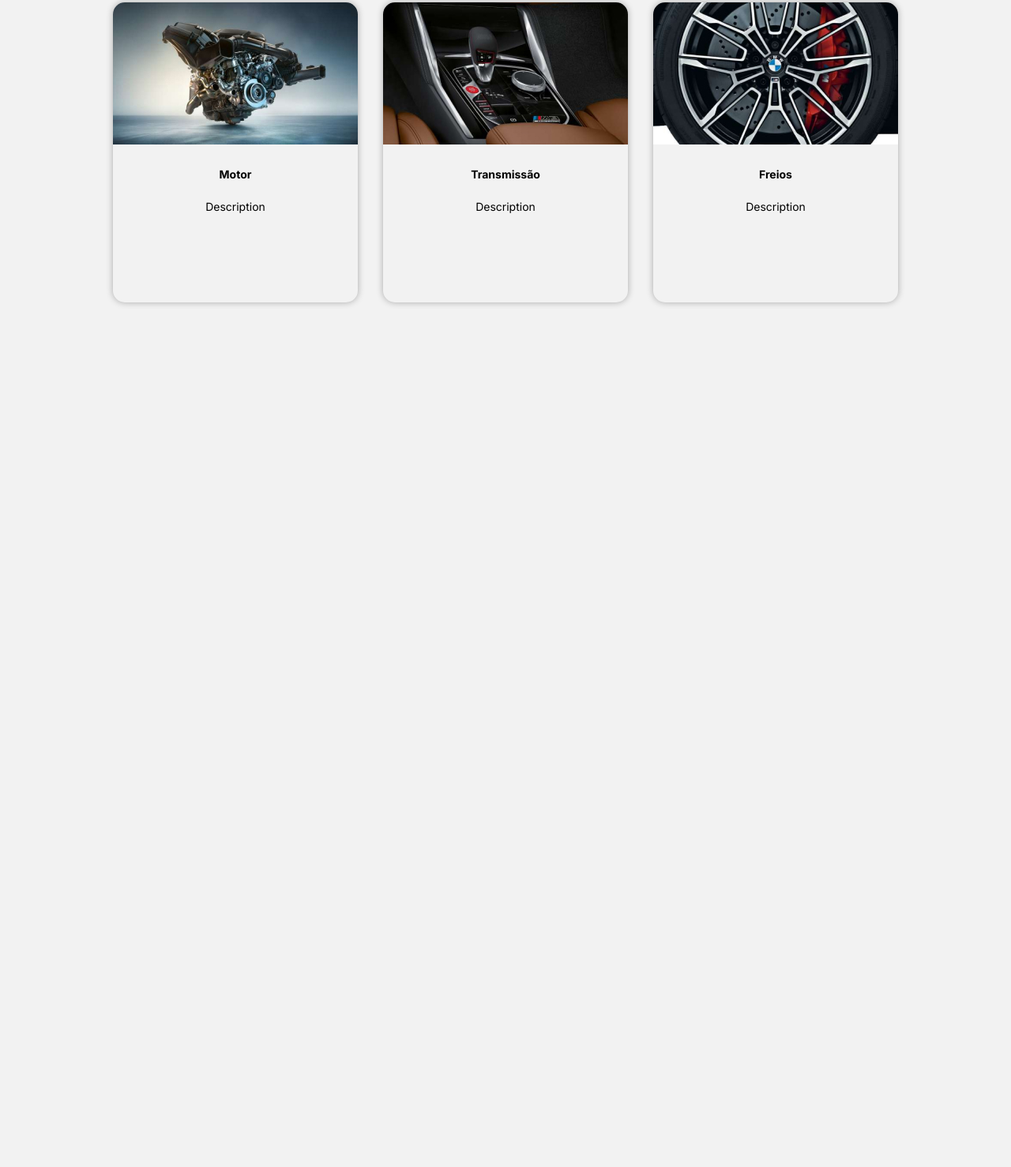
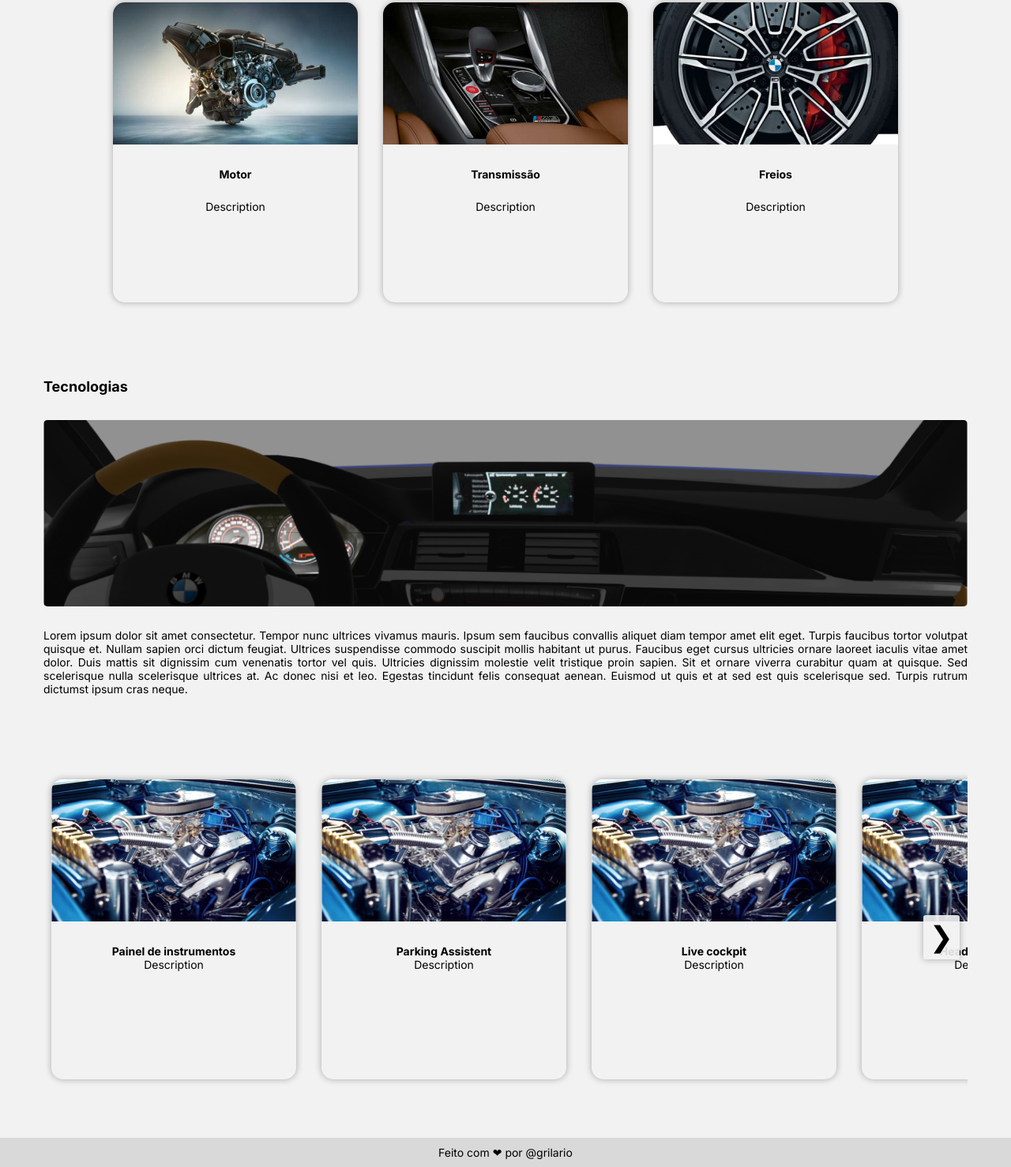
Before and after one commit to grilario/ladding-bmw-m4, a website: page src/index.html in a window 1280 px wide. Shown: the part 3249-4727 px from the top of the page at 79% size. Before the commit the page ends 3696 px from the top, so only its background shows below. Drawn offline with nearby package versions, Linux system fonts and the light colour scheme; files that its build step writes are made by us from their sources.

Commit message:
feat: creating technologies section

```diff
--- a/src/assets/styles/home.scss
+++ b/src/assets/styles/home.scss
@@ -274,3 +274,134 @@ section.perfomance {
     }
   }
 }
+
+section.technologies {
+  max-width: 1230px;
+  padding: 0 30px;
+  margin: 4rem auto;
+  margin-top: 6rem;
+
+  > img {
+    width: 100%;
+    border-radius: 5px;
+    margin-top: 2rem;
+    margin-bottom: 1.5rem;
+  }
+
+  p {
+    text-align: justify;
+  }
+
+  .scroll {
+    width: 100%;
+    overflow-x: scroll;
+    padding: 10px;
+    position: relative;
+    scroll-behavior: smooth;
+  }
+
+  .scroll::-webkit-scrollbar {
+    display: none;
+  }
+
+  .advance {
+    display: block;
+    position: absolute;
+    right: 10px;
+    bottom: 0;
+    transform: translateY(calc(-190px + 50%));
+    z-index: 10;
+
+    font-size: 36px;
+    line-height: 36px;
+    border: none;
+    color: base.$black-900;
+    background-color: rgba(base.$white-100, $alpha: 0.9);
+    box-shadow: 0 0 8px rgba($color: #000000, $alpha: 0.3);
+    padding: 10px 8px;
+    border-radius: 3px;
+  }
+
+  .back {
+    display: block;
+    position: absolute;
+    left: 10px;
+    bottom: 0;
+    transform: translateY(calc(-190px + 50%));
+    z-index: 10;
+
+    font-size: 36px;
+    line-height: 36px;
+    border: none;
+    color: base.$black-900;
+    background-color: rgba(base.$white-100, $alpha: 0.9);
+    box-shadow: 0 0 8px rgba($color: #000000, $alpha: 0.3);
+    padding: 10px 8px;
+    border-radius: 3px;
+    transition: opacity 500ms ease;
+  }
+
+  .advance.none {
+    opacity: 0;
+    display: none;
+  }
+
+  .back.none {
+    opacity: 0;
+    display: none;
+  }
+
+  .cards {
+    width: 1980px;
+    height: 380px;
+
+    display: flex;
+    align-items: stretch;
+    justify-content: flex-start;
+    gap: 2rem;
+    margin-top: 6rem;
+  }
+
+  .card {
+    width: 310px;
+    border-radius: 15px;
+    overflow: hidden;
+    box-shadow: 0 0 8px rgba($color: #000000, $alpha: 0.3);
+
+    img {
+      width: 100%;
+    }
+
+    .text {
+      padding: 25px;
+
+      h3 {
+        font-size: 14px;
+        font-weight: bold;
+        color: base.$black-900;
+        text-align: center;
+      }
+
+      p {
+        font-size: 14px;
+        font-weight: 400;
+        color: base.$black-900;
+        text-align: center;
+      }
+    }
+  }
+}
+
+body main > footer {
+  width: 100%;
+
+  display: flex;
+  align-items: center;
+  justify-content: center;
+  background: #D9D9D9;
+
+  p {
+    display: inline;
+    padding: 10px;
+  }
+}
--- a/src/index.html
+++ b/src/index.html
@@ -203,11 +203,104 @@
           </div>
         </div>
       </section>
+      <section class="technologies">
+        <h2>Tecnologias</h2>
+        <img src="./assets/images/panel.jpg" alt="Painel da BMW M4" />
+        <p>
+          Lorem ipsum dolor sit amet consectetur. Tempor nunc ultrices vivamus
+          mauris. Ipsum sem faucibus convallis aliquet diam tempor amet elit
+          eget. Turpis faucibus tortor volutpat quisque et. Nullam sapien orci
+          dictum feugiat. Ultrices suspendisse commodo suscipit mollis habitant
+          ut purus. Faucibus eget cursus ultricies ornare laoreet iaculis vitae
+          amet dolor. Duis mattis sit dignissim cum venenatis tortor vel quis.
+          Ultricies dignissim molestie velit tristique proin sapien. Sit et
+          ornare viverra curabitur quam at quisque. Sed scelerisque nulla
+          scelerisque ultrices at. Ac donec nisi et leo. Egestas tincidunt felis
+          consequat aenean. Euismod ut quis et at sed est quis scelerisque sed.
+          Turpis rutrum dictumst ipsum cras neque.
+        </p>
+        <div style="position: relative" data-aos="fade-up">
+          <button class="advance">&#10095;</button>
+          <button class="back none">&#10094;</button>
+          <div class="scroll">
+            <div class="cards">
+              <div class="card">
+                <img src="./assets/images/any.jpg" alt="Motor" />
+                <div class="text">
+                  <h3>Painel de instrumentos</h3>
+                  <p>Description</p>
+                </div>
+              </div>
+              <div class="card">
+                <img src="./assets/images/any.jpg" alt="Motor" />
+                <div class="text">
+                  <h3>Parking Assistent</h3>
+                  <p>Description</p>
+                </div>
+              </div>
+              <div class="card">
+                <img src="./assets/images/any.jpg" alt="Motor" />
+                <div class="text">
+                  <h3>Live cockpit</h3>
+                  <p>Description</p>
+                </div>
+              </div>
+              <div class="card">
+                <img src="./assets/images/any.jpg" alt="Motor" />
+                <div class="text">
+                  <h3>Head Up Display</h3>
+                  <p>Description</p>
+                </div>
+              </div>
+              <div class="card">
+                <img src="./assets/images/any.jpg" alt="Motor" />
+                <div class="text">
+                  <h3>Assistente de Condução</h3>
+                  <p>Description</p>
+                </div>
+              </div>
+            </div>
+          </div>
+        </div>
+      </section>
+      <footer>
+        <p>Feito com ❤ por @grilario</p>
+      </footer>
     </main>
 
     <script src="./public/aos.js"></script>
     <script>
       AOS.init();
+
+      const verticalScrooll = document.querySelector(".scroll");
+      const advance = document.querySelector(".advance");
+      const back = document.querySelector(".back");
+
+      function advanceScrool() {
+        verticalScrooll.scrollTo(1800, 0);
+      }
+
+      function backScrool() {
+        verticalScrooll.scrollTo(0, 0);
+      }
+
+      advance.addEventListener("click", advanceScrool);
+      back.addEventListener("click", backScrool);
+
+      verticalScrooll.addEventListener("scroll", (event) => {
+        if (
+          verticalScrooll.scrollLeft + verticalScrooll.clientWidth ===
+          verticalScrooll.scrollWidth
+        ) {
+          advance.classList.add("none");
+          back.classList.remove("none");
+        }
+
+        if (verticalScrooll.scrollLeft === 0) {
+          back.classList.add("none");
+          advance.classList.remove("none");
+        }
+      });
     </script>
   </body>
 </html>
```
Also changed, not shown: src/assets/images/any.jpg (added), src/assets/images/panel.jpg (added).
